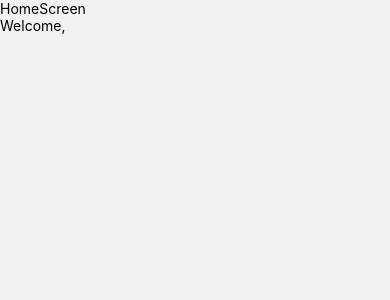
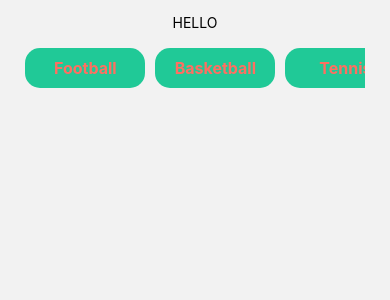
Before and after one commit to ahmetguness/hobby_sphere, a React Native app: screen /HomeScreen in a window 390 px wide. Shown: the top 300 px of the page. Built offline with nearby package versions, Linux system fonts and the light colour scheme.

Commit message:
models added

```diff
--- /dev/null
+++ b/src/components/cards/HobbiesCard.tsx
@@ -0,0 +1,34 @@
+import { StyleSheet, Text, TouchableOpacity, View } from "react-native";
+import React from "react";
+import { COLORS } from "../../theme/colors";
+
+interface HobbiesCardProps {
+  hobbyName: string;
+  onPress?: () => void;
+}
+
+const HobbiesCard: React.FC<HobbiesCardProps> = ({ hobbyName, onPress }) => {
+  return (
+    <TouchableOpacity style={styles.root} onPress={onPress}>
+      <Text style={styles.text}>{hobbyName}</Text>
+    </TouchableOpacity>
+  );
+};
+
+export default HobbiesCard;
+
+const styles = StyleSheet.create({
+  root: {
+    width: 120,
+    height: 40,
+    borderRadius: 15,
+    justifyContent: "center",
+    alignItems: "center",
+    backgroundColor: COLORS.primary,
+  },
+  text: {
+    color: COLORS.secondary,
+    fontWeight: "bold",
+    fontSize: 16,
+  },
+});
--- a/src/data/dummy_data.ts
+++ b/src/data/dummy_data.ts
@@ -1,13 +1,52 @@
-interface User {
-  email: string;
-  password: string;
-  hobbies: string[];
+import { User } from "../models/User";
+
+interface Hobby {
+  name: string;
 }
 
 export const users: User[] = [
   {
-    email: "test",
-    password: "test",
-    hobbies: ["test"],
+    id: "asd",
+    name: "Ahmet",
+    email: "amo@gmail.com",
+    password: "123",
+    hobbies: ["Football", "Basketball", "Tennis"],
+  },
+  {
+    id: "asd",
+
+    name: "Güneş",
+    email: "123",
+    password: "123",
+    hobbies: ["Football", "Basketball", "Tennis"],
   },
 ];
+export const hobbies: Hobby[] = [
+  {
+    name: "Football",
+  },
+  {
+    name: "Basketball",
+  },
+  {
+    name: "Tennis",
+  },
+  {
+    name: "Books",
+  },
+  {
+    name: "Music",
+  },
+  {
+    name: "Traveling",
+  },
+  {
+    name: "Cooking",
+  },
+  {
+    name: "Photography",
+  },
+  {
+    name: "Gaming",
+  },
+];
--- a/src/hooks/redux/Slices/UserSlice.ts
+++ b/src/hooks/redux/Slices/UserSlice.ts
@@ -1,32 +1,29 @@
 import { createSlice, PayloadAction } from "@reduxjs/toolkit";
-
-interface UserInfo {
-  email: string;
-  password: string;
-  hobbies: string[];
-}
+import { User } from "../../../models/User";
 
 interface UserState {
-  userInfo: UserInfo;
+  userInfo: User;
 }
 
 const initialState: UserState = {
   userInfo: {
+    id: "",
+    name: "",
     email: "",
     password: "",
     hobbies: [],
   },
 };
 
-const User = createSlice({
+const UserSlice = createSlice({
   name: "user",
   initialState,
   reducers: {
-    setUserInfo: (state, action: PayloadAction<UserInfo>) => {
+    setUserInfo: (state, action: PayloadAction<User>) => {
       state.userInfo = action.payload;
     },
   },
 });
 
-export default User;
-export const { setUserInfo } = User.actions;
+export default UserSlice;
+export const { setUserInfo } = UserSlice.actions;
--- a/src/hooks/redux/store.ts
+++ b/src/hooks/redux/store.ts
@@ -1,9 +1,9 @@
 import { configureStore } from "@reduxjs/toolkit";
-import User from "./Slices/UserSlice";
+import UserSlice from "./Slices/UserSlice";
 
 const store = configureStore({
   reducer: {
-    user: User.reducer,
+    user: UserSlice.reducer,
   },
 });
 
--- /dev/null
+++ b/src/models/User.ts
@@ -0,0 +1,7 @@
+export interface User {
+  id: string;
+  email: string;
+  password: string;
+  name: string;
+  hobbies: {}[];
+}
--- a/src/screens/HomeScreen/HomeScreen.tsx
+++ b/src/screens/HomeScreen/HomeScreen.tsx
@@ -1,15 +1,28 @@
-import { View, Text } from "react-native";
+import { View, Text, FlatList } from "react-native";
 import React from "react";
 import { useSelector } from "react-redux";
 import { RootState } from "../../hooks/redux/store";
+import { styles } from "./styles";
+import { hobbies } from "../../data/dummy_data";
+import HobbiesCard from "../../components/cards/HobbiesCard";
 
 const HomeScreen = () => {
   const user = useSelector((state: RootState) => state.user.userInfo);
   console.log(user);
   return (
-    <View>
-      <Text>HomeScreen</Text>
-      <Text>Welcome, {user.email}</Text>
+    <View style={styles.root}>
+      <View style={styles.navbarContainer}>
+        <Text>HELLO</Text>
+      </View>
+      <View style={styles.flatlistContainer}>
+        <FlatList
+          data={hobbies}
+          renderItem={({ item }) => <HobbiesCard hobbyName={item.name} />}
+          horizontal
+          ItemSeparatorComponent={() => <View style={{ width: 10 }} />}
+          showsHorizontalScrollIndicator={false}
+        />
+      </View>
     </View>
   );
 };
--- /dev/null
+++ b/src/screens/HomeScreen/styles.tsx
@@ -0,0 +1,16 @@
+import { StyleSheet } from "react-native";
+
+export const styles = StyleSheet.create({
+  root: {
+    flex: 1,
+    marginHorizontal: "6.5%",
+  },
+  navbarContainer: {
+    alignItems: "center",
+    marginTop: "4%",
+  },
+  flatlistContainer: {
+    width: "100%",
+    marginTop: "5%",
+  },
+});
```
Also changed, not shown: src/models/FirebaseConfig.ts (added, +8 -0 lines), src/services/firebase/firebaseConfig.ts (+1 -9 lines).
